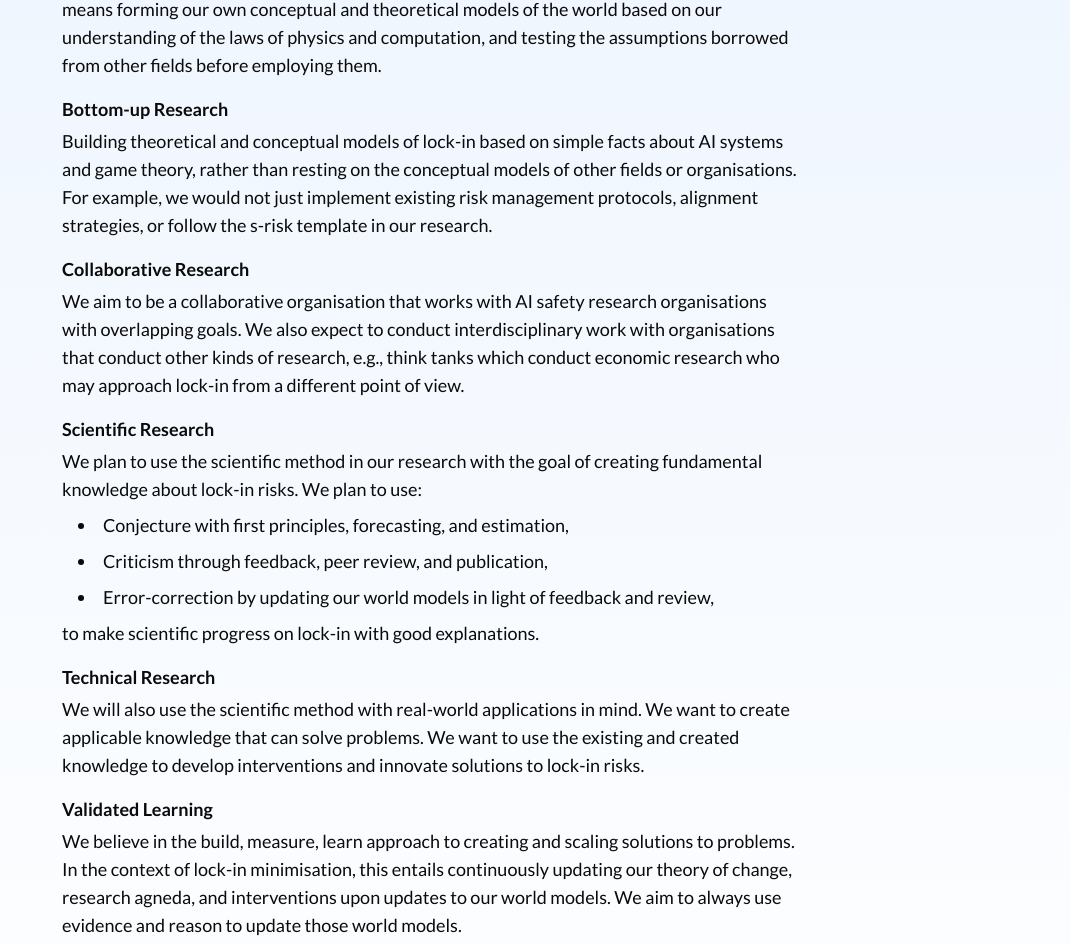
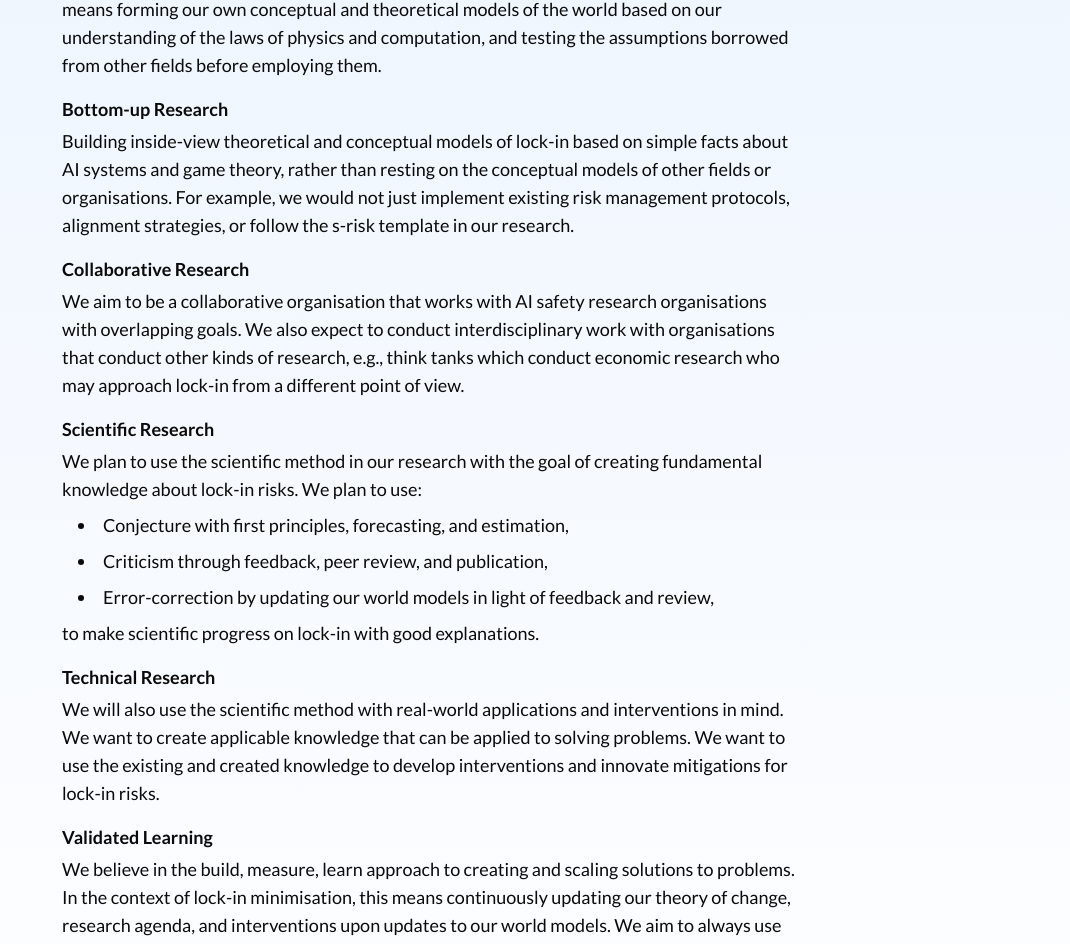
Before and after one commit to alamerton/formation-website, a Next.js app: page /about in a window 1280 px wide. Shown: the part 1713-2657 px from the top of the page, without its empty margins (210-1280 px from the left). Built offline with nearby package versions, Linux system fonts and the light colour scheme; a web font is replaced by a local one.

Commit message:
Updated copy in about page

```diff
--- a/src/app/about/page.tsx
+++ b/src/app/about/page.tsx
@@ -119,10 +119,10 @@ const AboutPage = () => {
             Bottom-up Research
           </h3>
           <p className="text-lg">
-            Building theoretical and conceptual models of lock-in based on
-            simple facts about AI systems and game theory, rather than resting
-            on the conceptual models of other fields or organisations. For
-            example, we would not just implement existing risk management
+            Building inside-view theoretical and conceptual models of lock-in
+            based on simple facts about AI systems and game theory, rather than
+            resting on the conceptual models of other fields or organisations.
+            For example, we would not just implement existing risk management
             protocols, alignment strategies, or follow the s-risk template in
             our research.
           </p>
@@ -167,9 +167,10 @@ const AboutPage = () => {
           </h3>
           <p className="text-lg">
             We will also use the scientific method with real-world applications
-            in mind. We want to create applicable knowledge that can solve
-            problems. We want to use the existing and created knowledge to
-            develop interventions and innovate solutions to lock-in risks.
+            and interventions in mind. We want to create applicable knowledge
+            that can be applied to solving problems. We want to use the existing
+            and created knowledge to develop interventions and innovate
+            mitigations for lock-in risks.
           </p>
 
           <h3 className="text-lg font-semibold mt-4 mb-1">
@@ -178,10 +179,10 @@ const AboutPage = () => {
           <p className="text-lg">
             We believe in the build, measure, learn approach to creating and
             scaling solutions to problems. In the context of lock-in
-            minimisation, this entails continuously updating our theory of
-            change, research agneda, and interventions upon updates to our world
-            models. We aim to always use evidence and reason to update those
-            world models.
+            minimisation, this means continuously updating our theory of change,
+            research agenda, and interventions upon updates to our world models.
+            We aim to always use evidence and reason to update those world
+            models.
           </p>
         </div>
       </div>
```
